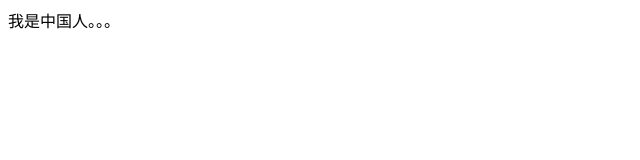
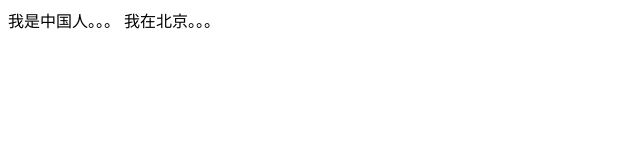
Before and after one commit to orangesarenotonlyfruit/repoGithub, a plain HTML site: page index.html in a window 1280 px wide. Shown: the whole page, without its empty margins (0-640 px from the left). Drawn offline with Linux system fonts and the light colour scheme.

Commit message:
add beijing

```diff
--- a/index.html
+++ b/index.html
@@ -6,5 +6,6 @@
 </head>
 <body>
 	我是中国人。。。
+	我在北京。。。
 </body>
 </html>
```
